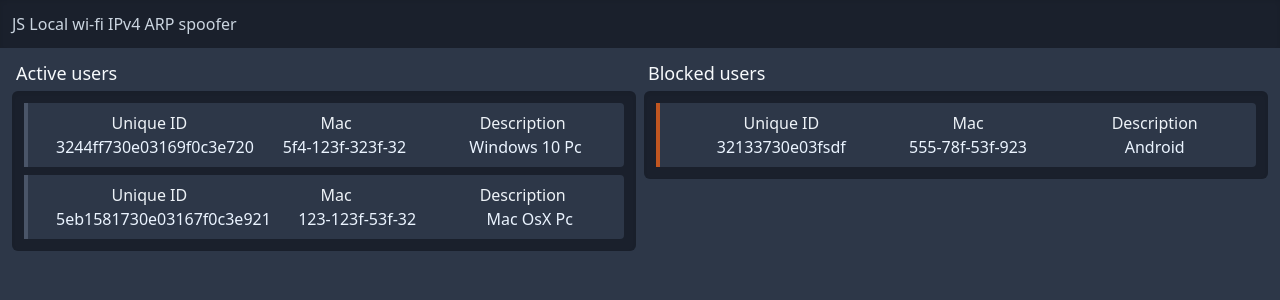
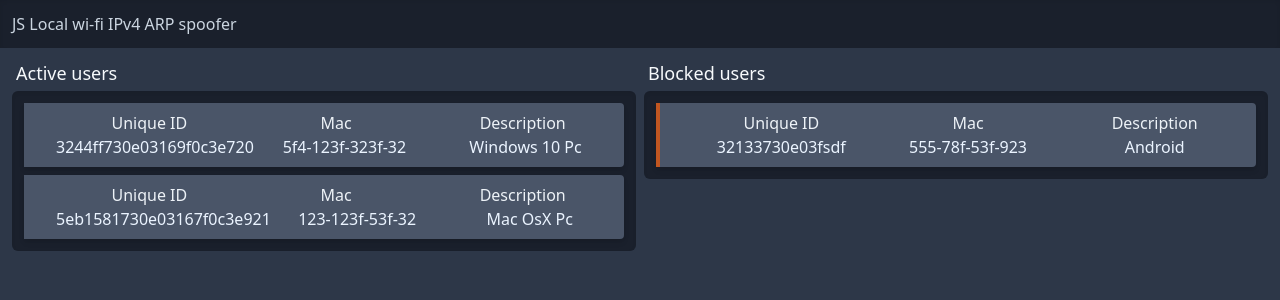
Before and after one commit to neeeeecka/network-sniffer, a Next.js app: page / in a window 1280 px wide. Shown: the top 300 px of the page. Built offline with nearby package versions, Linux system fonts and the light colour scheme.

Commit message:
dataflow

```diff
--- a/pages/components/unitContainer.jsx
+++ b/pages/components/unitContainer.jsx
@@ -19,7 +19,7 @@ class Unit extends Component {
   render() {
     const t = this.props.type === false;
     const className =
-      "children-mb-2 p-2 rounded-r cursor-pointer text-center border-l-4 bg-gray-800 select-none" +
+      "shadow-md transform-duration-0 children-mb-2 p-2 rounded-r cursor-pointer text-center border-l-4 bg-gray-700 select-none" +
       (t ? " border-gray-700" : " border-orange-700");
     const d = this.props.data;
     const xy = this.props.holdingLocation;
@@ -36,6 +36,9 @@ class Unit extends Component {
           this.props.onUnitClick(d.uid);
         }}
         style={style}
+        ref={el => {
+          this.props.onUnitInit(d.uid, el);
+        }}
       >
         <div className="flex pl-5 text-gray-200 capitalize font-medium">
           <span className="flex-1">Unique ID</span>
@@ -72,7 +75,9 @@ class UnitContainer extends Component {
           index={i}
           type={this.props.type}
           onUnitClick={this.props.onUnitClick}
-          data={unit}
+          onUnitInit={this.props.onUnitInit}
+          data={unit.data}
+          element={unit.el}
           holdingLocation={this.props.holdingLocation}
         />
       );
--- a/pages/index.js
+++ b/pages/index.js
@@ -7,22 +7,31 @@ class Index extends Component {
   state = {
     units: [
       {
+        data: {
           uid: "3244ff730e03169f0c3e720",
           mac: "5f4-123f-323f-32",
           description: "windows 10 pc",
           type: false
         },
+        el: undefined
+      },
       {
+        data: {
           uid: "5eb1581730e03167f0c3e921",
           mac: "123-123f-53f-32",
           description: "mac osX pc",
           type: false
         },
+        el: undefined
+      },
       {
+        data: {
           uid: "32133730e03fsdf",
           mac: "555-78f-53f-923",
           description: "Android",
           type: true
+        },
+        el: undefined
       }
     ],
     holdingLocation: { x: 0, y: 0, index: null }
@@ -41,7 +50,7 @@ class Index extends Component {
       }
     }, t * 1000);
   };
-  curMousePos = undefined;
+  curMousePos = { x: 0, y: 0 };
   componentDidMount() {
     window.addEventListener("mouseup", ev => {
       this.isHolding = false;
@@ -54,7 +63,7 @@ class Index extends Component {
       }
     });
     var fpsInterval, now, then, elapsed;
-    fpsInterval = 1000 / 5;
+    fpsInterval = 1000 / 30;
     then = Date.now();
     const animate = () => {
       window.requestAnimationFrame(animate);
@@ -67,18 +76,26 @@ class Index extends Component {
     };
     animate();
   }
+  moveSpeed = 1;
   update = deltaTime => {
     if (this.shouldUpdate) {
       //   const oldMousePos = this.state.holdingLocation;
 
       const holdingLocation = this.state.holdingLocation;
       const newLocation = {
-        x: this.curMousePos.x,
-        y: this.curMousePos.y,
+        x: this.curMousePos.x * this.moveSpeed,
+        y: this.curMousePos.y * this.moveSpeed,
         uid: holdingLocation.uid
       };
       this.setState({ holdingLocation: newLocation });
     }
+  };
+  unitInit = (uid, el) => {
+    const newUnits = [...this.state.units];
+    const found = newUnits.find(unit => unit.data.uid === uid);
+    found.el = el;
+    this.setState({ units: newUnits });
+    console.log(uid, el);
   };
   render() {
     return (
@@ -89,15 +106,17 @@ class Index extends Component {
           <UnitContainer
             title="Active users"
             type={false}
-            units={this.state.units.filter(u => u.type === false)}
+            units={this.state.units.filter(u => u.data.type === false)}
             onUnitClick={this.onUnitClick}
+            onUnitInit={this.unitInit}
             holdingLocation={this.state.holdingLocation}
           />
           <UnitContainer
             title="Blocked users"
             type={true}
-            units={this.state.units.filter(u => u.type === true)}
+            units={this.state.units.filter(u => u.data.type === true)}
             onUnitClick={this.onUnitClick}
+            onUnitInit={this.unitInit}
             holdingLocation={this.state.holdingLocation}
           />
         </div>
--- a/static/tailwind.css
+++ b/static/tailwind.css
@@ -1,6 +1,16 @@
 @import "tailwindcss/base";
 @import "tailwindcss/components";
 @import "tailwindcss/utilities";
+
+.transform-duration-0 {
+  transition: none;
+}
+.transform-duration-1 {
+  transition: transform 0.1s ease;
+}
+.transform-duration-15 {
+  transition: transform 0.15s ease;
+}
 
 .children-mb-1 {
   margin-bottom: 0.25rem;
```
Lines whose indentation alone changed are shown as unchanged.
